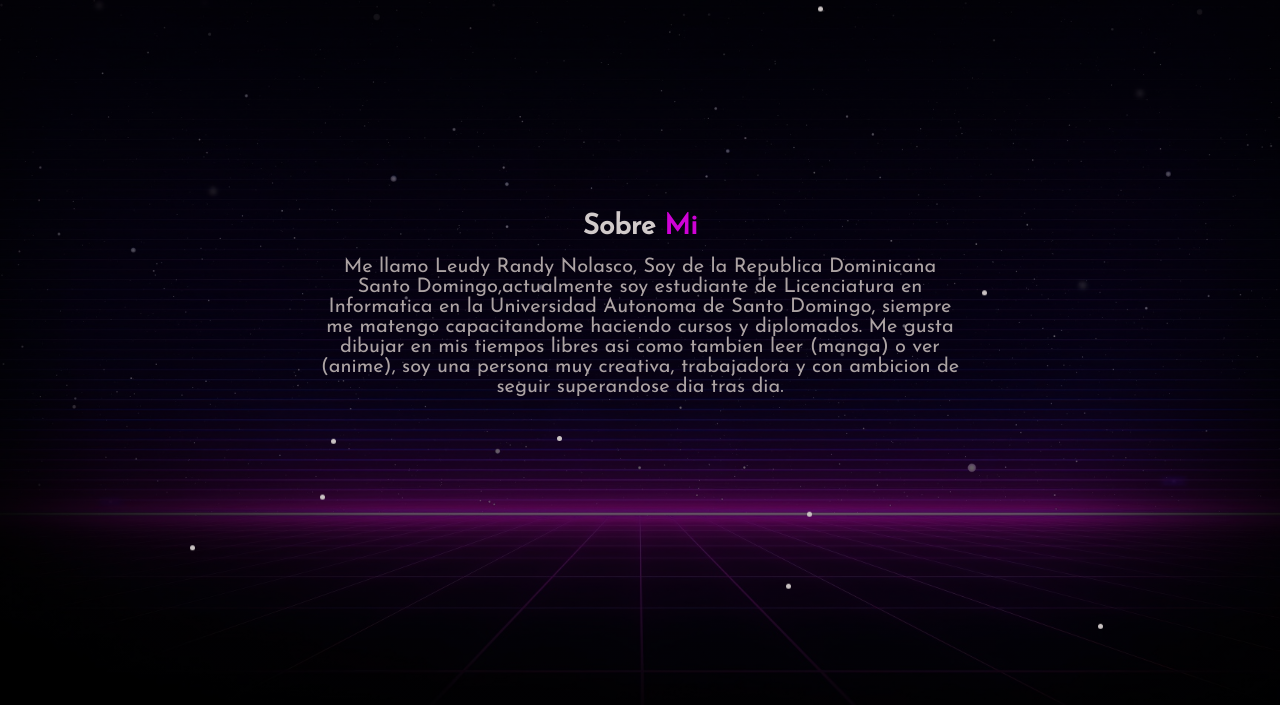
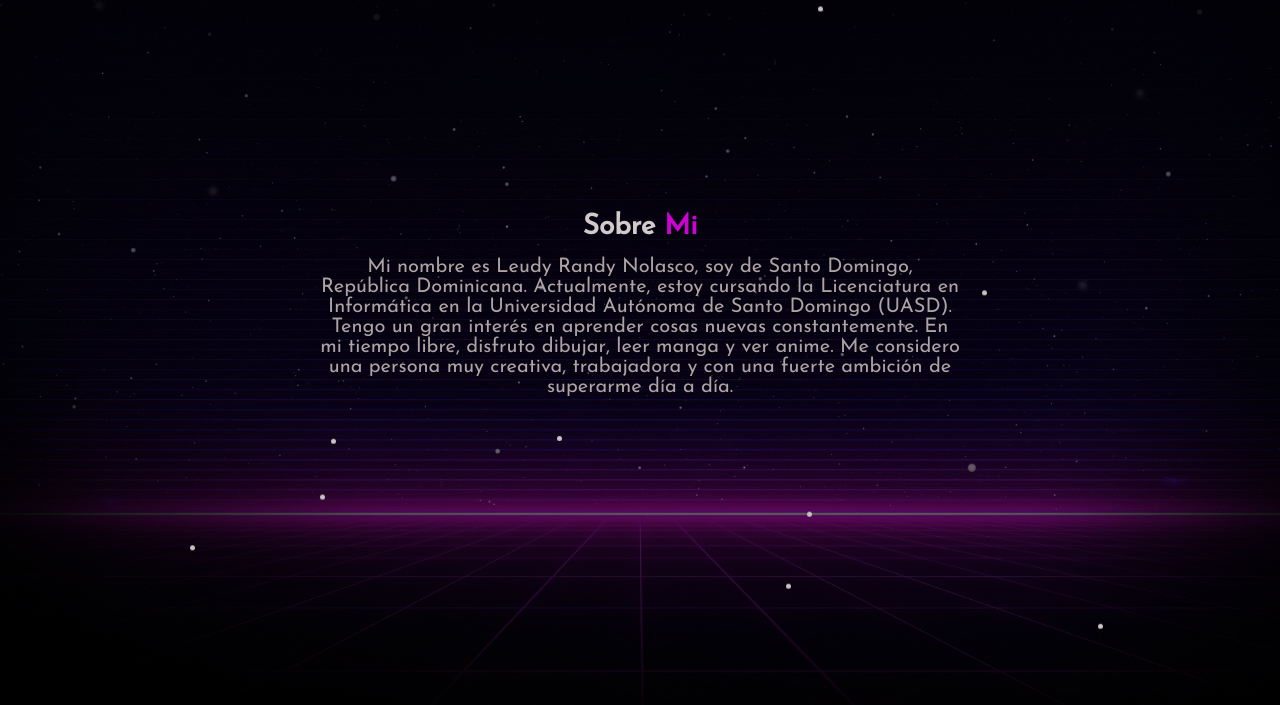
Before and after one commit to LeudyRN/Presentacion, a plain HTML site: page index.html in a window 1280 px wide. Both pictures are taken after a click on the link "About Me". Shown: the part 95-800 px from the top of the page. Drawn offline with Linux system fonts and the light colour scheme.

Commit message:
Update index.html

```diff
--- a/index.html
+++ b/index.html
@@ -38,9 +38,8 @@
         <section id="about" class="section about-section">
             <h2 class= "a">Sobre <span>Mi</span></h2>
             <br>
-            <p class="mip">Me llamo Leudy Randy Nolasco, Soy de la Republica Dominicana Santo Domingo,actualmente soy estudiante de Licenciatura en Informatica en la Universidad
-              Autonoma de Santo Domingo, siempre me matengo capacitandome haciendo cursos y diplomados. Me gusta dibujar en mis tiempos libres
-              asi como tambien leer (manga) o ver (anime), soy una persona muy creativa, trabajadora y con ambicion de seguir superandose dia tras dia.</p>
+            <p class="mip"> Mi nombre es Leudy Randy Nolasco, soy de Santo Domingo, República Dominicana. Actualmente, estoy cursando la Licenciatura en Informática en la Universidad Autónoma de Santo Domingo (UASD).
+                Tengo un gran interés en aprender cosas nuevas constantemente. En mi tiempo libre, disfruto dibujar, leer manga y ver anime. Me considero una persona muy creativa, trabajadora y con una fuerte ambición de superarme día a día.</p>
 
         </section>
 
```
